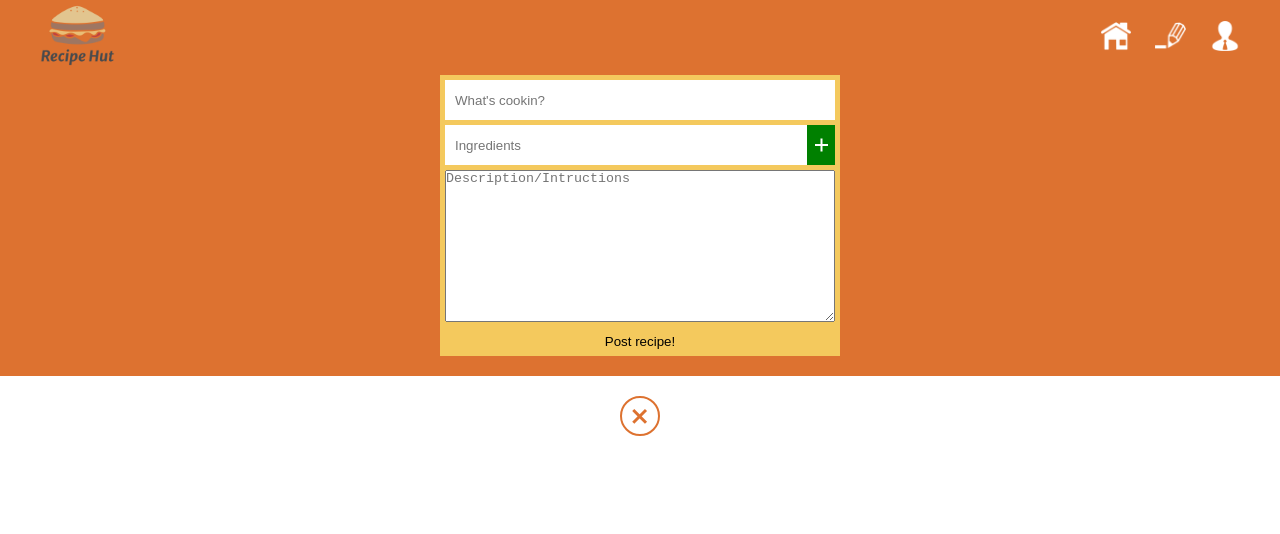
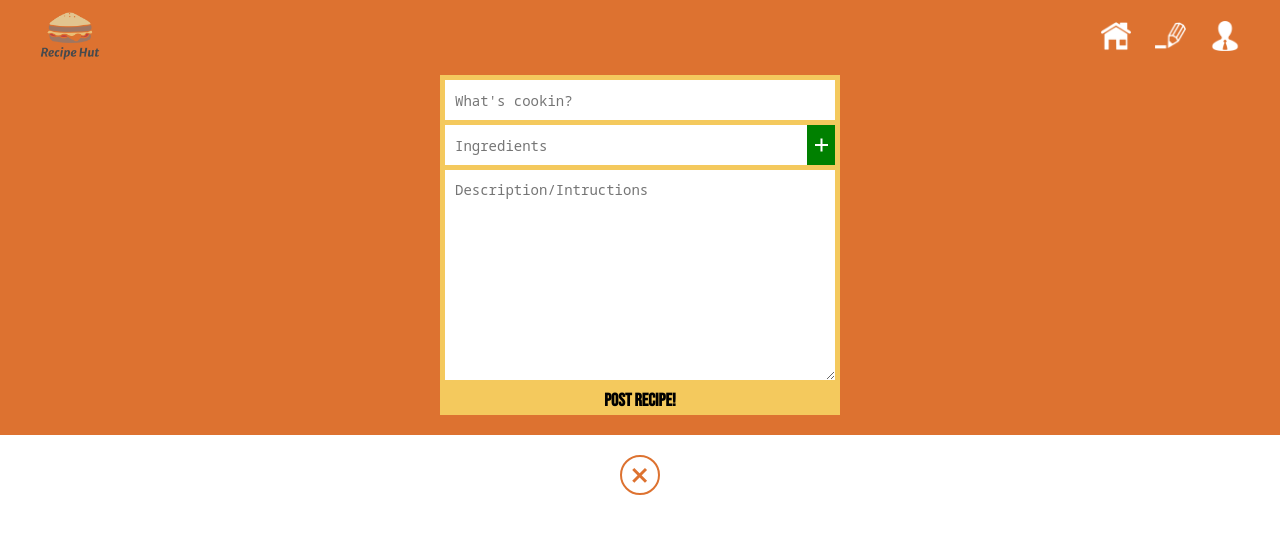
Before and after one commit to benleem/recipe_book, a website: page public/index.html in a window 1280 px wide. Both pictures are taken after a click on the link 640 px from the left and 115 px from the top of the page. Drawn offline with Linux system fonts and the light colour scheme; no server answers.

Commit message:
little more css

```diff
--- a/public/index.html
+++ b/public/index.html
@@ -14,7 +14,7 @@
     <body>
         <header>
             <div class="navbar" id="wrapper">
-                <a href="index.html"><img src="img/logo.png" alt="" style="width: 75px;"></a>
+                <a href="index.html"><img src="img/logo.png" alt="" style="width: 60px;"></a>
                 <ul class="pages">
                     <li><a href="index.html" style="height: 100%;"><img src="img/home.png" alt="" style="width: 30px;"></a></li>
                     <li style="padding: 0 20px;"><a href=""><img src="img/edit.png" alt="" style="width: 31px;"></a></li>
@@ -37,7 +37,7 @@
                         </div>
                         <div class="show-ingredients"></div>
                     </div>
-                    <textarea placeholder="Description/Intructions" name="" id="input-description" cols="30" rows="10" style="width: 400px; max-width: 100%;min-height: 40px;" required></textarea>
+                    <textarea placeholder="Description/Intructions" name="" id="input-description" cols="30" rows="10" style="width: 400px; max-width: 100%;min-height: 40px; border: none; padding: 10px;" required></textarea>
                     <button type="submit" class="add-btn" style="height: 30px; background-color: #f4c95d; width: 398px; max-width: 100%; border: none; cursor: pointer;">Post recipe!</button>
                 </div>
             </form>
--- a/public/main.js
+++ b/public/main.js
@@ -24,7 +24,7 @@ const loader = async (postData) => {
         posts.push(`
         <div class='post-wrapper'>
             <div class='post' id = '${post[i].ref["@ref"].id}'>
-                <div style='text-align:center;padding:0px 10px;'><img src="img/logo.png" alt=""></div>
+                <div style='text-align:center;padding:0px 10px;'><img src="img/placeholder.jpg" alt=""></div>
                 <div style='padding:0 5px;display:flex; flex-direction:column;'>
                     <h2>${post[i].data.postInfo.title}</h2>
                     <h3>Ingredients:</h3>
--- a/public/style.css
+++ b/public/style.css
@@ -48,6 +48,7 @@ header a{
 }
 
 .form-container{
+    font-family: 'Noto Sans Mono', monospace;
     /* max-height: 0px; */
     display: none;
     text-align: center;
@@ -57,6 +58,17 @@ header a{
     align-items: center;
     overflow: hidden;
     transition: all .5s ease-in-out;
+}
+
+.form-container input,.form-container textarea{
+    font-size: 14px;
+    font-family: 'Noto Sans Mono', monospace;
+}
+
+.form-container button{
+    font-family: 'Bebas Neue', cursive;
+    font-size: 18px;
+    font-weight: 600;
 }
 
 .form-container.active{
@@ -248,6 +260,7 @@ header a{
 }
 
 .post img{
+    padding: 10px 0;
     width:250px;
     max-width:100%;
 }
@@ -278,6 +291,7 @@ header a{
     .post img{
         width: 200px;
         max-width: 100%;
+        padding-bottom: 0;
     }
 }
 
```
Also changed, not shown: 1 other file.
